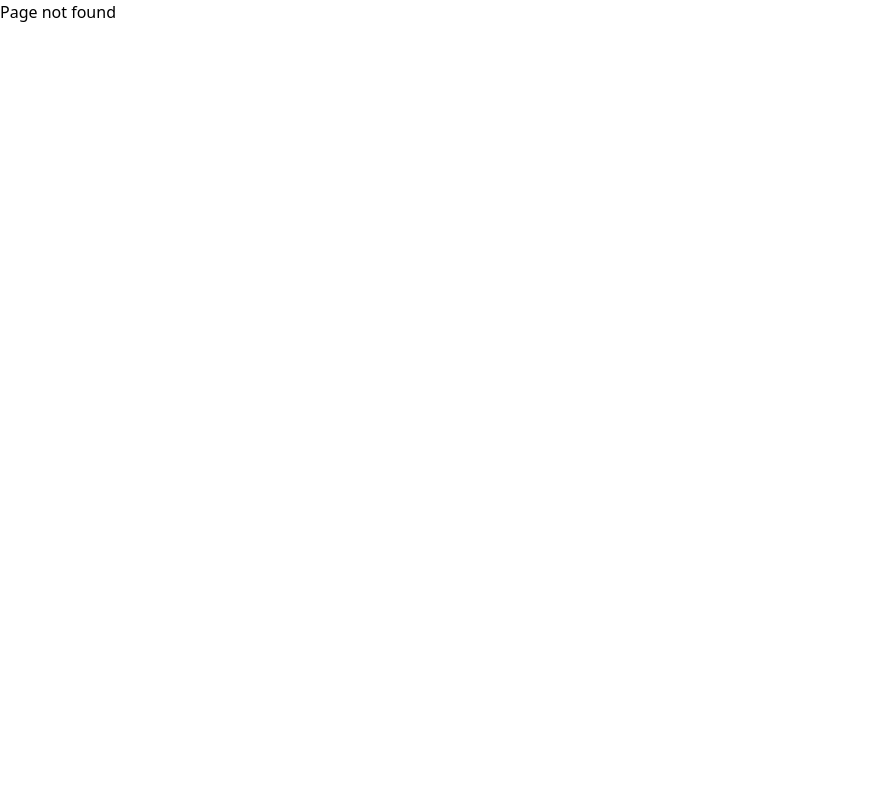
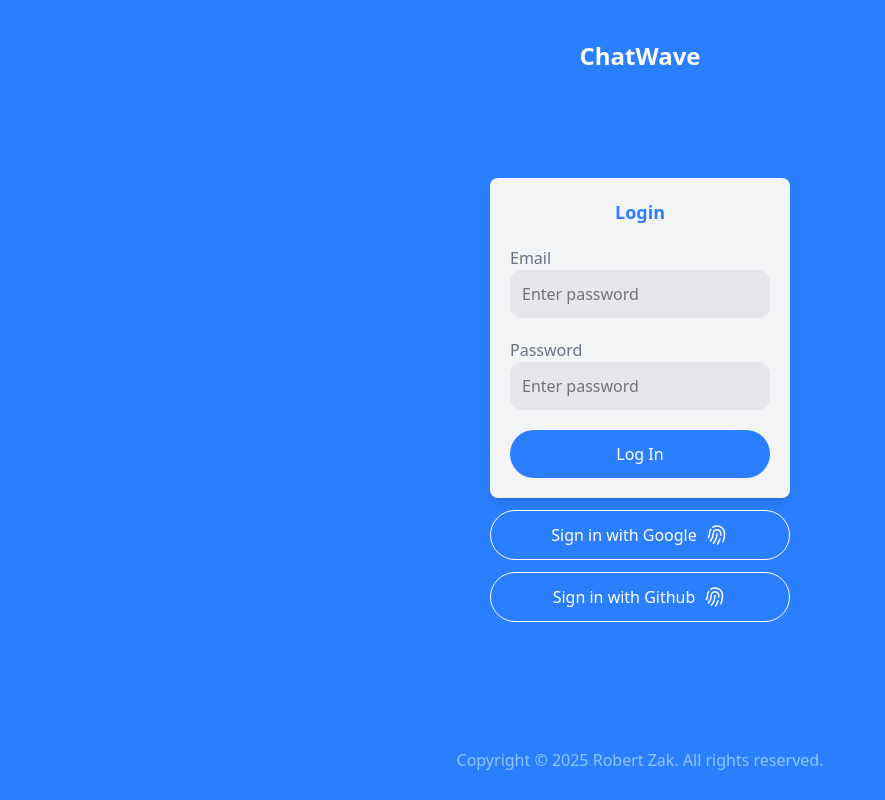
Before and after one commit to robertzakk/chat-wave, a React (Vite) app in the folder frontend/: page /login in a window 1280 px wide. Before the commit this address had no page. Shown: the whole page, without its empty margins (0-885 px from the left). Built offline with nearby package versions, Linux system fonts and the light colour scheme.

Commit message:
Partially finish login page

```diff
--- a/frontend/src/App.jsx
+++ b/frontend/src/App.jsx
@@ -1,9 +1,17 @@
 import React from 'react';
+import { Routes, Route, BrowserRouter } from 'react-router';
+import LoginPage from './pages/LoginPage';
 
 function App() {
   return (
     <>
-      <h1>Hello world</h1>
+      <BrowserRouter>
+        <Routes>
+          <Route path='/login' element={<LoginPage />}/>
+
+          <Route path='/*' element={<h1>Page not found</h1>} />'
+        </Routes>
+      </BrowserRouter>
     </>
   )
 }
--- /dev/null
+++ b/frontend/src/components/LoginForm.jsx
@@ -0,0 +1,40 @@
+import React from 'react';
+
+function LoginForm() {
+    return (
+        <>
+            <div className='w-75'>
+                <form className='flex flex-col bg-gray-100 rounded-lg p-5 shadow-lg'>
+                    <h1 className='text-lg font-semibold mb-5 text-center text-blue-500'>Login</h1>
+
+                    <label className='text-gray-500'>Email</label>
+                    <input className='bg-gray-200 p-3 rounded-xl mb-5' name='passowrd' placeholder='Enter password'/>
+
+                    <label className='text-gray-500'>Password</label>
+                    <input className='bg-gray-200 p-3 rounded-xl mb-5' type='password' name='password' placeholder='Enter password'/>
+
+                    <button className='bg-blue-500 text-white p-3 rounded-full' type='submit'>Log In</button>
+                </form>
+
+                <button className='border-1 border-white text-white p-3 rounded-full my-3 w-full'>
+                    <div className='flex justify-center'>
+                        <p className='mr-2'>Sign in with Google</p>
+                        <svg xmlns="http://www.w3.org/2000/svg" fill="none" viewBox="0 0 24 24" stroke-width="1.5" stroke="currentColor" class="size-6">
+                            <path stroke-linecap="round" stroke-linejoin="round" d="M7.864 4.243A7.5 7.5 0 0 1 19.5 10.5c0 2.92-.556 5.709-1.568 8.268M5.742 6.364A7.465 7.465 0 0 0 4.5 10.5a7.464 7.464 0 0 1-1.15 3.993m1.989 3.559A11.209 11.209 0 0 0 8.25 10.5a3.75 3.75 0 1 1 7.5 0c0 .527-.021 1.049-.064 1.565M12 10.5a14.94 14.94 0 0 1-3.6 9.75m6.633-4.596a18.666 18.666 0 0 1-2.485 5.33" />
+                        </svg>
+                    </div>
+                </button>
+                <button className='border-1 border-white text-white p-3 rounded-full w-full'>
+                    <div className='flex justify-center'>
+                        <p className='mr-2'>Sign in with Github</p>
+                        <svg xmlns="http://www.w3.org/2000/svg" fill="none" viewBox="0 0 24 24" stroke-width="1.5" stroke="currentColor" class="size-6">
+                            <path stroke-linecap="round" stroke-linejoin="round" d="M7.864 4.243A7.5 7.5 0 0 1 19.5 10.5c0 2.92-.556 5.709-1.568 8.268M5.742 6.364A7.465 7.465 0 0 0 4.5 10.5a7.464 7.464 0 0 1-1.15 3.993m1.989 3.559A11.209 11.209 0 0 0 8.25 10.5a3.75 3.75 0 1 1 7.5 0c0 .527-.021 1.049-.064 1.565M12 10.5a14.94 14.94 0 0 1-3.6 9.75m6.633-4.596a18.666 18.666 0 0 1-2.485 5.33" />
+                        </svg>
+                    </div>
+                </button>
+            </div>
+        </>
+    );
+};
+
+export default LoginForm;
--- a/frontend/src/main.jsx
+++ b/frontend/src/main.jsx
@@ -1,16 +1,9 @@
 import { StrictMode } from 'react'
 import { createRoot } from 'react-dom/client'
-import { Routes, Route, BrowserRouter } from 'react-router';
 import App from './App.jsx'
 
 createRoot(document.getElementById('root')).render(
   <StrictMode>
-    <BrowserRouter>
-      <Routes>
-        <Route path='/' element={<App />}/>
-
-        <Route path='/*' element={<h1>Page not found</h1>} />'
-      </Routes>
-    </BrowserRouter>
+    <App />
   </StrictMode>,
 )
--- /dev/null
+++ b/frontend/src/pages/LoginPage.jsx
@@ -0,0 +1,20 @@
+import React from 'react';
+import LoginForm from '../components/LoginForm';
+
+function LoginPage() {
+    return (
+        <>
+            <h1 className='absolute left-0 right-0 text-center mt-10 text-white font-bold text-2xl'>ChatWave</h1>
+            <div className='flex flex-col justify-center items-center bg-blue-500' style={{ height: '100vh' }}>
+                <LoginForm />
+            </div>
+            <footer className='flex items-center p-5 absolute left-0 right-0 bottom-0 h-20 '>
+                <p className='text-blue-300 text-md flex-1 text-center'>
+                    Copyright &copy; {new Date().getFullYear()} Robert Zak. All rights reserved.
+                </p>
+            </footer>
+        </>
+    );
+}
+
+export default LoginPage;
```
Also changed, not shown: 1 other file (tests, documents, lock files or other folders).
